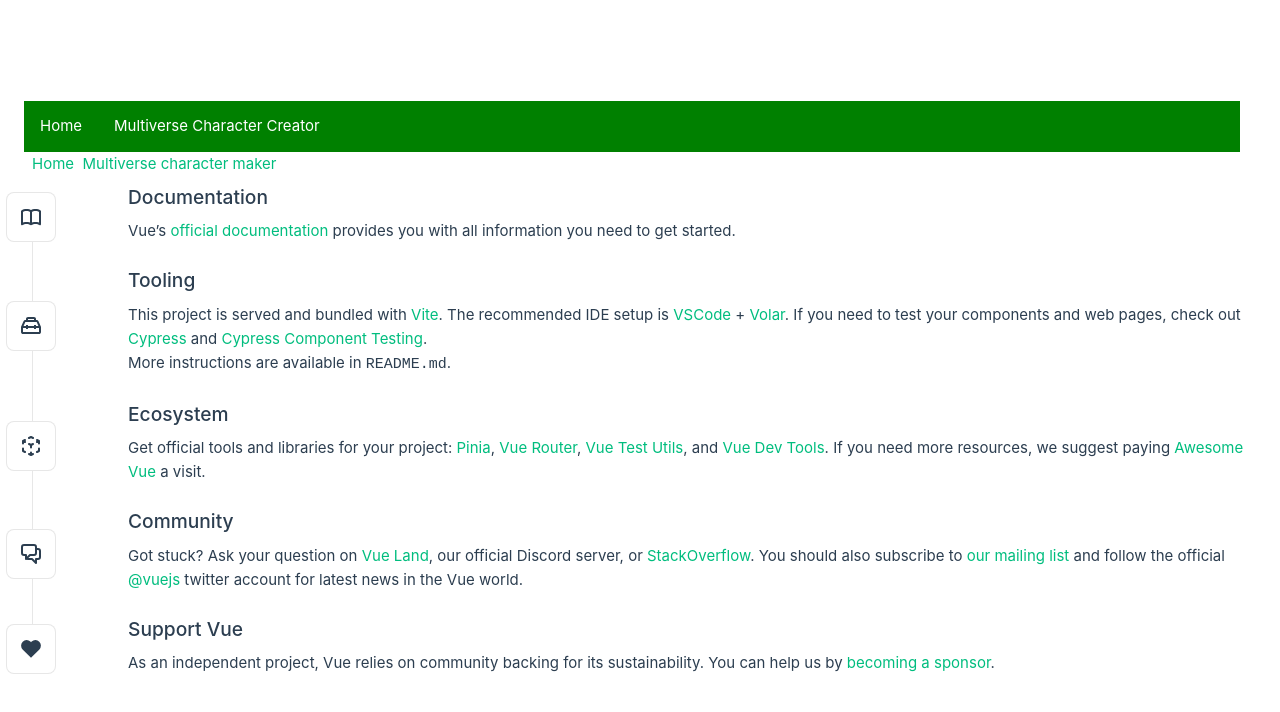
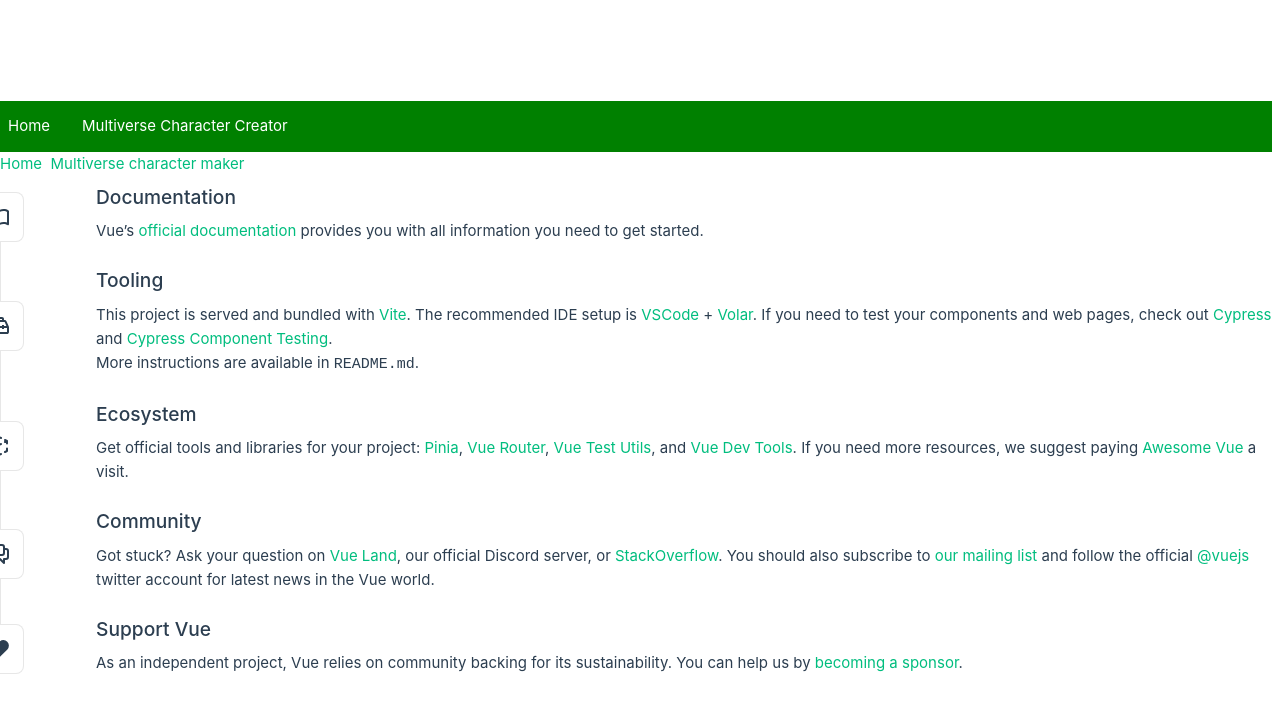
Before and after one commit to EthanTheHuman/Ethans-Vue-Website, a Vue app: page / in a window 1280 px wide. Shown: the top 712 px of the page. Built offline with nearby package versions, Linux system fonts and the light colour scheme.

Commit message:
Remove more padding

```diff
--- a/src/assets/main.css
+++ b/src/assets/main.css
@@ -3,7 +3,7 @@
 #app {
   max-width: 1280px;
   margin: 0 auto;
-  padding: 2rem;
+  padding: 0px;
 
   font-weight: normal;
 }
```
